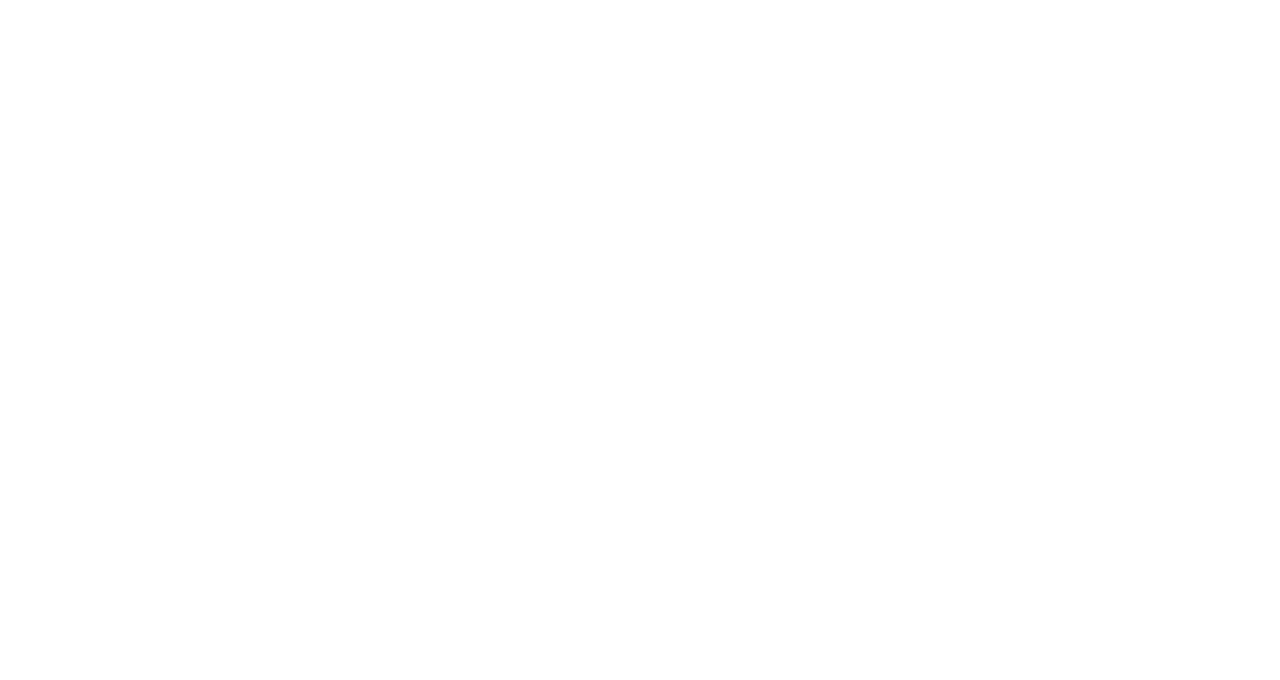
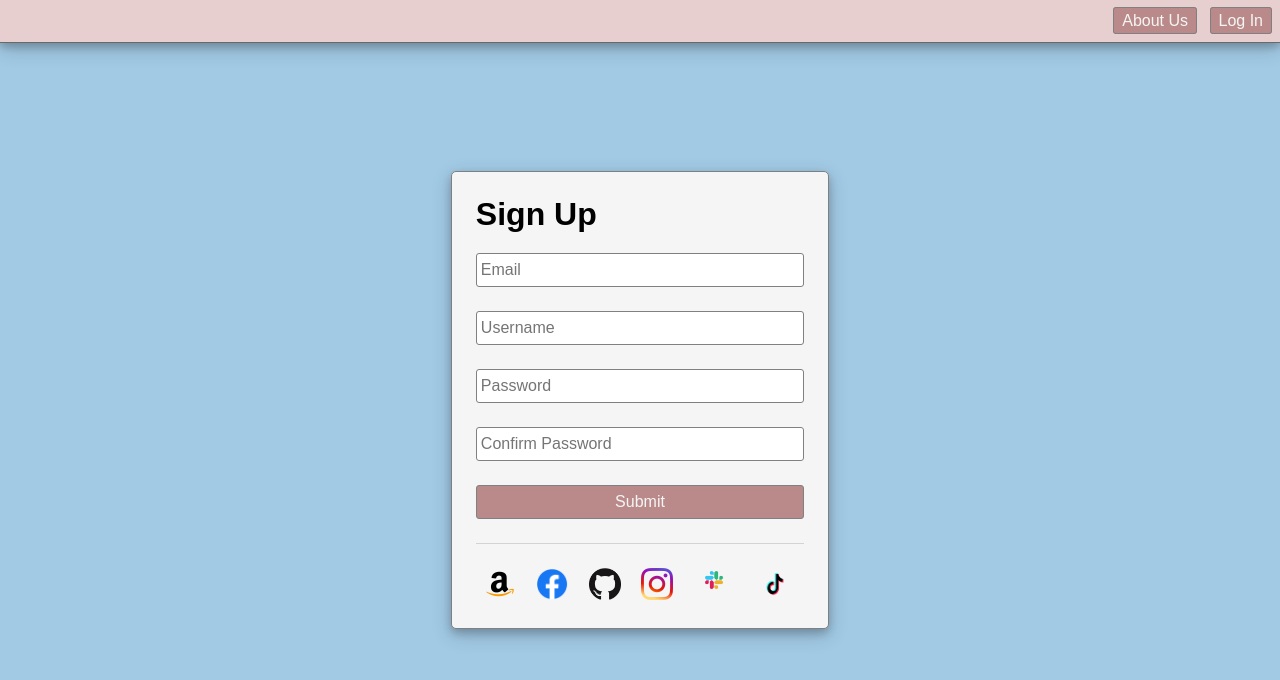
Before and after one commit to ZacharyMHimes/StaticRegisterPage, a plain HTML site: page index.html in a window 1280 px wide. Drawn offline with Linux system fonts and the light colour scheme.

Commit message:
finished staticRegAssignment w/ workiung repos

```diff
--- a/index.html
+++ b/index.html
@@ -4,9 +4,61 @@
     <meta charset="UTF-8">
     <meta http-equiv="X-UA-Compatible" content="IE=edge">
     <meta name="viewport" content="width=device-width, initial-scale=1.0">
-    <title>Document</title>
+    <link rel="stylesheet" href="./main.css" />
+    <title>Register Page</title>
 </head>
 <body>
-
+    <header>
+        <a href="#">About Us</a>
+        <a href="#">Log In</a>
+    </header>
+    <div class="container">
+        <h1>Sign Up</h1>
+        <form>
+            <div>
+                <input
+                    name="email"
+                    type="email"
+                    placeholder="Email"
+                    required
+                />
+            </div>
+            <div>
+                <input
+                    name="username"
+                    type="text"
+                    placeholder="Username"
+                    required
+                />
+            </div>
+            <div>
+                <input
+                    name="password"
+                    type="password"
+                    placeholder="Password"
+                    required
+                />
+            </div>
+            <div>
+                <input
+                    name="confirmPassword"
+                    type="password"
+                    placeholder="Confirm Password"
+                    required
+                />
+            </div>
+            <div>
+                <button type= "sumbit">Submit</button>
+            </div>
+        </form>
+        <footer>
+            <img src="./assets/amazonLogo.png" alt="Amazon Icon" height="32" width="32"/>
+            <img src="./assets/facebookLogo.png" alt="Facebook Icon" height="32" width="32"/>
+            <img src="./assets/githubLogo.png" alt="Github Icon" height="32" width="32" />
+            <img src="./assets/instagramLogo.png" alt="Instagram Icon" height="32" width="32" />
+            <img src="./assets/slackLogoColor.png" alt="Slack Icon" height="40" width="40" />
+            <img src="assets/tiktokLogo.png" alt="Tik Tok Icon" height="32" width="42" />
+        </footer>
+    </div>
 </body>
 </html>
--- /dev/null
+++ b/main.css
@@ -0,0 +1,97 @@
+body
+{
+    background-color: #a2cae5;
+    margin: 0;
+    font-family: sans-serif;
+    display: flex;
+    height: 100vh;
+}
+header
+{
+    background-color: rgb(232, 207, 207);
+    text-align: right;
+    padding: .75rem 0;
+    border-bottom: solid 1px dimgrey;
+    box-shadow:
+        0 4px 8px 0 rgba(0, 0, 0, 0.2),
+        0 6px 20px 0 rgba(0, 0, 0, 0.19);
+    position: fixed;
+    top: 0;
+    left: 0;
+    width: 100vw;
+}
+header a
+{
+    color: whitesmoke;
+    background-color: rgb(186, 138, 138);
+    border: solid 1px gray;
+    border-radius: 3px;
+    padding: .25rem .5rem;
+    margin-right: .5rem;
+    /* line-height adjusts the amount of space taken up for the font */
+    /* This removes the underline from the a tag */
+    text-decoration: none;
+}
+header a:hover
+{
+    background-color: #9e4e6f;
+    cursor : pointer;
+}
+.container
+{
+    margin: auto;
+    padding: 1.5rem;
+    background-color: whitesmoke;
+    border: solid 1px gray;
+    border-radius: 5px;
+    box-shadow:
+        0 4px 8px 0 rgba(0, 0, 0, 0.2),
+        0 6px 20px 0 rgba(0, 0, 0, 0.19);
+}
+.container > h1
+{
+    margin: 0 0 .5rem;
+}
+form input, form button
+{
+    width: 100%;
+    min-width: 300px;
+    /*
+    Our inputs and forms have different default sizes.
+    By changing the box-sizing, we can fix this.
+    */
+    box-sizing: border-box;
+    margin: .75rem 0;
+    padding: .25rem;
+    line-height: 1.5rem;
+    font-size: 1em;
+    border: solid 1px gray;
+    border-radius: 3px;
+}
+form button
+{
+    color: whitesmoke;
+    background-color: rgb(186, 138, 138);
+    cursor: pointer;
+}
+header a:hover, form button:hover
+{
+    background-color: #9e4e6f;
+    cursor: pointer;
+}
+footer
+{
+    margin-top: .75rem;
+    border-top: solid 1px lightgray;
+    padding-top: 1rem;
+    text-align: center;
+}
+footer img
+{
+    margin: 0 .5rem;
+}
+
+footer img:hover
+{
+    cursor: pointer;
+}
```
Also changed, not shown: assets/amazonLogo.png (added), assets/facebookLogo.png (added), assets/githubLogo.png (added), assets/instagramLogo.png (added), assets/slackLogo.png (added), assets/slackLogoColor.png (added), assets/tiktokLogo.png (added), 2 other files.
